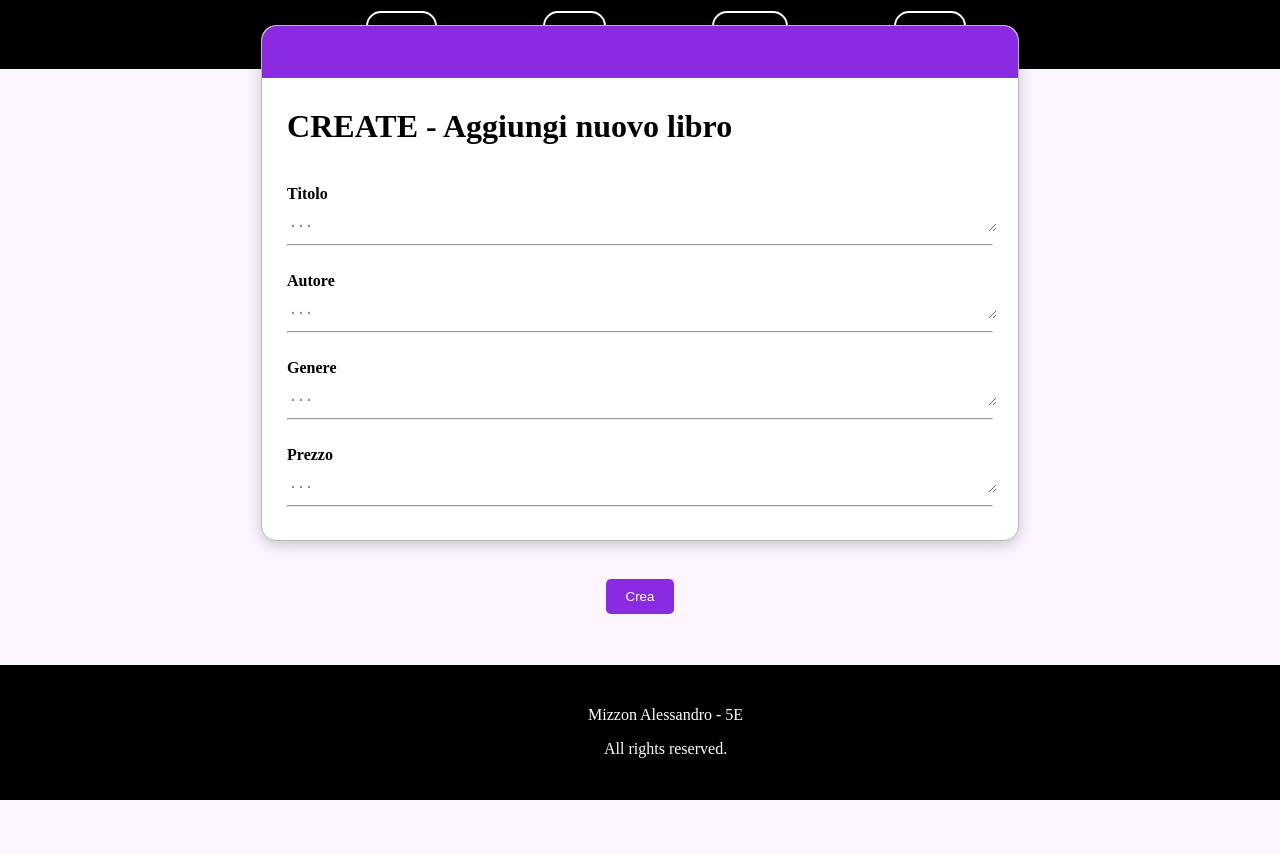
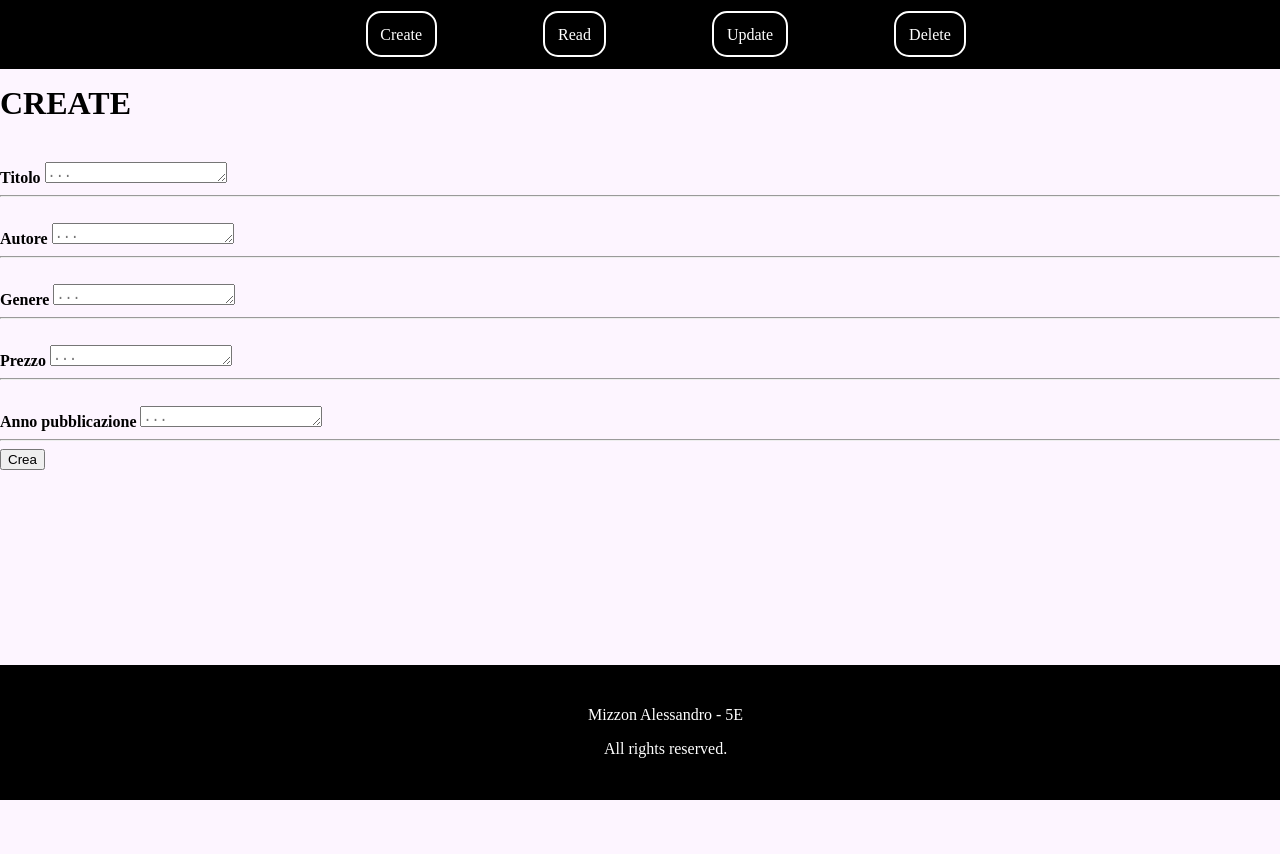
Before and after one commit to Miz06/Info5E, a PHP site: page /create.php in a window 1280 px wide. Shown: the top 854 px of the page. After the commit the page ends 800 px from the top, so only its background shows below. Run offline with PHP 8.4, Linux system fonts and the light colour scheme.

Commit message:
Back End funzionante

```diff
--- /dev/null
+++ b/web_dev/gestione_libreria/connection.php
@@ -0,0 +1,3 @@
+<?php
+$db = new PDO('mysql:host=localhost;dbname=db_libreria','root','',[PDO::ATTR_ERRMODE=>PDO::ERRMODE_EXCEPTION, PDO::ATTR_DEFAULT_FETCH_MODE=>PDO::FETCH_OBJ]);
+$db->setAttribute(PDO::ATTR_ERRMODE, PDO::ERRMODE_EXCEPTION);
--- a/web_dev/gestione_libreria/create.php
+++ b/web_dev/gestione_libreria/create.php
@@ -1,114 +1,44 @@
 <?php
-$domande = [
-    'Qual\'è la funzione principale di un DBMS?',
-    'Quale dei seguenti è un tipo di DBMS?',
-    'Quale linguaggio viene comunemente utilizzato per interrogare i database relazionali?',
-    'Quale delle seguenti operazioni NON è tipicamente supportata da un DBMS?',
-    'Quale di questi è un esempio di un DBMS?',
-];
+$title = 'Create';
+require './connection.php';
+require './navbar.php';
+require './footer.php';
 
-$opzioniD2 = [
-    'Relazionale',
-    'Non relazionale',
-    'Entrambi i precedenti',
-    'Nessuno dei precedenti',
-];
+if ($_SERVER['REQUEST_METHOD'] == 'POST') {
+    $titolo = filter_input(INPUT_POST, 'titolo', FILTER_SANITIZE_STRING);
+    $autore = filter_input(INPUT_POST, 'autore', FILTER_SANITIZE_STRING);
+    $genere = filter_input(INPUT_POST, 'genere', FILTER_SANITIZE_STRING);
+    $prezzo = filter_input(INPUT_POST, 'prezzo', FILTER_VALIDATE_FLOAT);
+    $anno_pubblicazione = filter_input(INPUT_POST, 'anno_pubblicazione', FILTER_VALIDATE_INT);
+//i dati vengono convertiti nel formato specifico
 
-$opzioniD3 = [
-    'HTML',
-    'SQL',
-    'Python',
-    'C#',
-];
+    try {
+        $query = 'insert into table_libreria(titolo, autore, genere, prezzo, anno_pubblicazione) values(:titolo,:autore,:genere,:prezzo, :anno_pubblicazione)';
+        $stm = $db->prepare($query);
+        $stm->bindValue(':titolo', $titolo);
+        $stm->bindValue(':autore', $autore);
+        $stm->bindValue(':genere', $genere);
+        $stm->bindValue(':prezzo', $prezzo);
+        $stm->bindValue(':anno_pubblicazione', $anno_pubblicazione);
+        if ($stm->execute()) {
+            $stm->closeCursor();
+        } else {
+            throw new PDOException("Errore nella query");
+        }
+    } catch (Exception $e) {
+        logError($e);
+    }
+    function logError(Exception $e)
+    {
+        error_log($e->getMessage(), 3, 'log/database_log');
+        echo 'A DB error occurred, Try again';
+    }
+}
+?>
 
-$opzioniD4 = [
-    'Creazione di tabelle',
-    'Stampa dei documenti',
-    'Backup dei dati',
-];
-
-$opzioniD5 = [
-    'Microsoft Word',
-    'MySQL',
-    'Adobe Photoshop',
-    'Google Chrome',
-];
-
-$i = 0; /* utilizzato per la scrittura in php della domanda corrente*/
-?>
-<!doctype html>
-<html lang="en">
-<head>
-    <meta charset="UTF-8">
-    <meta name="viewport" content="width=device-width, initial-scale=1.0">
-    <meta http-equiv="X-UA-Compatible" content="ie=edge">
-    <link rel="stylesheet" href="./style.css">
-    <title>Test</title>
-    <style>
-        .card {
-            background-color: white;
-            padding: 2%;
-            margin-left: 20%;
-            margin-right: 20%;
-            margin-top: 2%;
-            margin-bottom: 2%;
-            border: 1px solid #b8b8b8;
-            border-radius: 15px;
-            box-shadow: 0 4px 15px rgba(0, 0, 0, 0.2);
-            position: relative; /* Necessario per il posizionamento dell'elemento con position absolute */
-        }
-
-        .card-with-bar::before {
-            content: ''; /* specifica che l'elemento è vuoto */
-            position: absolute; /* per far comportare l'elemento rispetto all'elemento con position relatiove */
-            top: 0; /*allinea l'elemento in alto*/
-            left: 0; /*allinea l'elemento a sinistra*/
-            right: 0; /*allinea l'elemento a destra*/
-            height: 10%; /*Altezza della parte colorata*/
-            background-color: blueviolet;
-            border-top-left-radius: 15px;
-            border-top-right-radius: 15px;
-        }
-
-        textarea, .inputStyle {
-            width: 100%;
-            resize: vertical; /* Permette di ridimensionare solo verticalmente */
-            margin-top: 10px;
-            border: none;
-            background-color: white;
-        }
-
-        textarea:focus, .inputStyle:focus {
-            outline: none; /* Rimuove il contorno predefinito */
-        }
-
-        .submit-button {
-            background-color: blueviolet;
-            color: white;
-            border: none;
-            border-radius: 5px;
-            padding: 10px 20px;
-            cursor: pointer;
-            transition: background-color 0.3s ease;
-            display: block;
-            margin: 3% auto;
-        }
-
-        .submit-button:hover {
-            background-color: #6a1b9a;
-        }
-
-        form {
-            margin-bottom: 20%;
-        }
-    </style>
-</head>
-<body>
-<?php require './navbar.php'; ?>
-
-<form method="post" action="pagina2.php">
+<form method="post" action="create.php">
     <div class="card card-with-bar">
-        <h1 style="padding-top: 5%">CREATE - Aggiungi nuovo libro</h1>
+        <h1 style="padding-top: 5%">CREATE</h1>
 
         <br>
         <label for="titolo"><strong>Titolo</strong></label>
@@ -116,24 +46,25 @@ $i = 0; /* utilizzato per la scrittura in php della domanda corrente*/
         <hr>
 
         <br>
-        <label for="Autore"><strong>Autore</strong></label>
-        <textarea id="Autore" name="Autore" rows="1" placeholder="..." required></textarea>
+        <label for="autore"><strong>Autore</strong></label>
+        <textarea id="autore" name="autore" rows="1" placeholder="..." required></textarea>
         <hr>
 
         <br>
-        <label for="Genere"><strong>Genere</strong></label>
-        <textarea id="Autore" name="Autore" rows="1" placeholder="..." required></textarea>
+        <label for="genere"><strong>Genere</strong></label>
+        <textarea id="genere" name="genere" rows="1" placeholder="..." required></textarea>
         <hr>
 
         <br>
-        <label for="Prezzo"><strong>Prezzo</strong></label>
-        <textarea id="Prezzo" name="Prezzo" rows="1" placeholder="..." required></textarea>
+        <label for="prezzo"><strong>Prezzo</strong></label>
+        <textarea id="prezzo" name="prezzo" rows="1" placeholder="..." required></textarea>
+        <hr>
+
+        <br>
+        <label for="anno_pubblicazione"><strong>Anno pubblicazione</strong></label>
+        <textarea id="anno_pubblicazione" name="anno_pubblicazione" rows="1" placeholder="..." required></textarea>
         <hr>
     </div>
 
-    <input type="submit" class="submit-button" value="Crea"> <!-- Invia il form a pagina2.php -->
+    <input type="submit" class="submit-button" value="Crea">
 </form>
-
-<?php require './footer.php'; ?>
-</body>
-</html>
--- a/web_dev/gestione_libreria/home.php
+++ b/web_dev/gestione_libreria/home.php
@@ -9,7 +9,7 @@
     <title>Enhanced Bootstrap Carousel</title>
     <style>
         .carousel {
-            margin: 5%;
+            margin: 10%;
         }
 
         .carousel img {
@@ -31,6 +31,8 @@
             background-color: black;
             border-radius: 50%;
         }
+
+
     </style>
 </head>
 <body>
--- a/web_dev/gestione_libreria/navbar.php
+++ b/web_dev/gestione_libreria/navbar.php
@@ -6,7 +6,7 @@
           content="width=device-width, user-scalable=no, initial-scale=1.0, maximum-scale=1.0, minimum-scale=1.0">
     <meta http-equiv="X-UA-Compatible" content="ie=edge">
     <link rel="stylesheet" href="style.css">
-    <title>Views</title>
+    <title><?= /**@var $title*/ $title?></title>
 </head>
 <body>
 <div class="topnav">
--- a/web_dev/gestione_libreria/style.css
+++ b/web_dev/gestione_libreria/style.css
@@ -1,9 +1,11 @@
 body{
     background-color: #fdf5ff;
+    margin: 0;
 }
 
 .topnav{
     top: 0;
+    position: fixed;
 }
 
 .topnav a{
@@ -22,10 +24,10 @@ body{
     text-align: center;
     width: 100%;
     padding: 2%;
-    position: fixed;
 }
 
 .footer{
     bottom: 0;
     color: white;
+    position: fixed;
 }
```
Also changed, not shown: web_dev/gestione_libreria/delete.php (+41 -14 lines), web_dev/gestione_libreria/read.php (+27 -14 lines), web_dev/gestione_libreria/update.php (+48 -14 lines), 1 other file.
